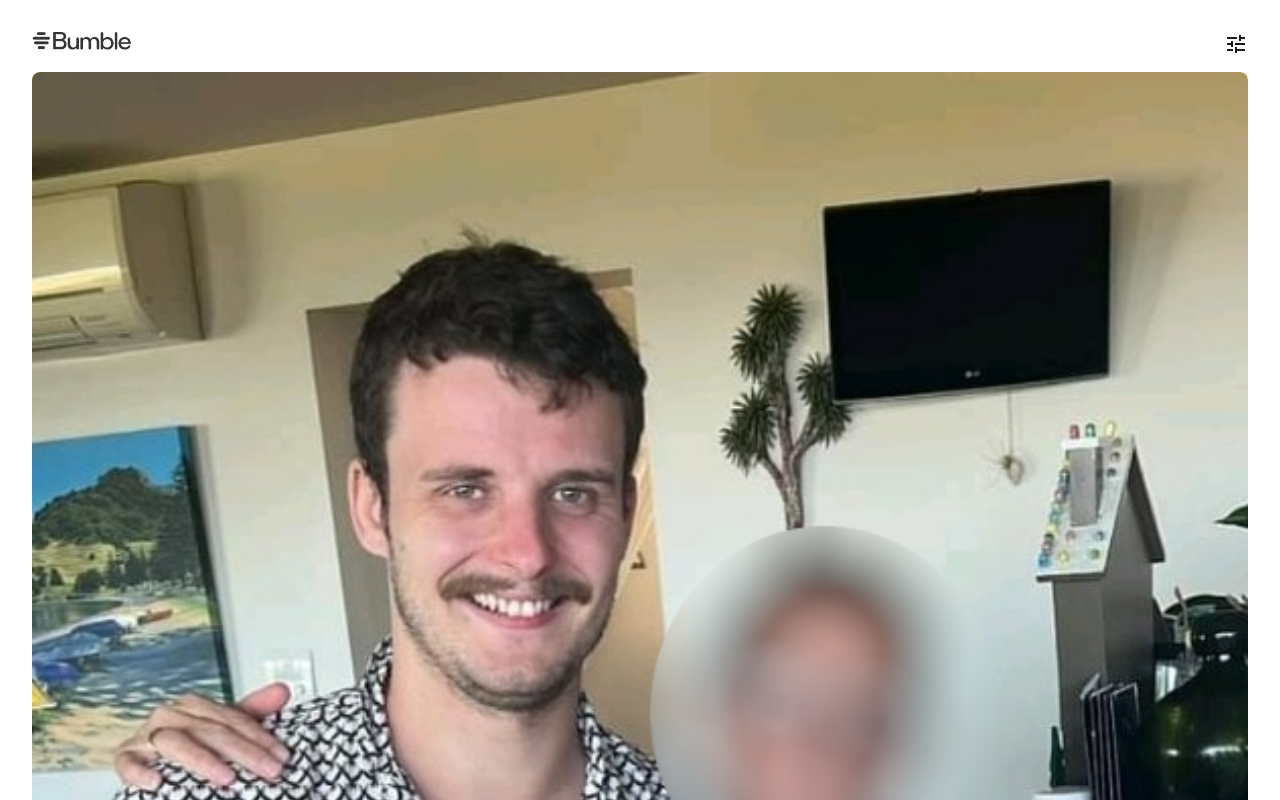
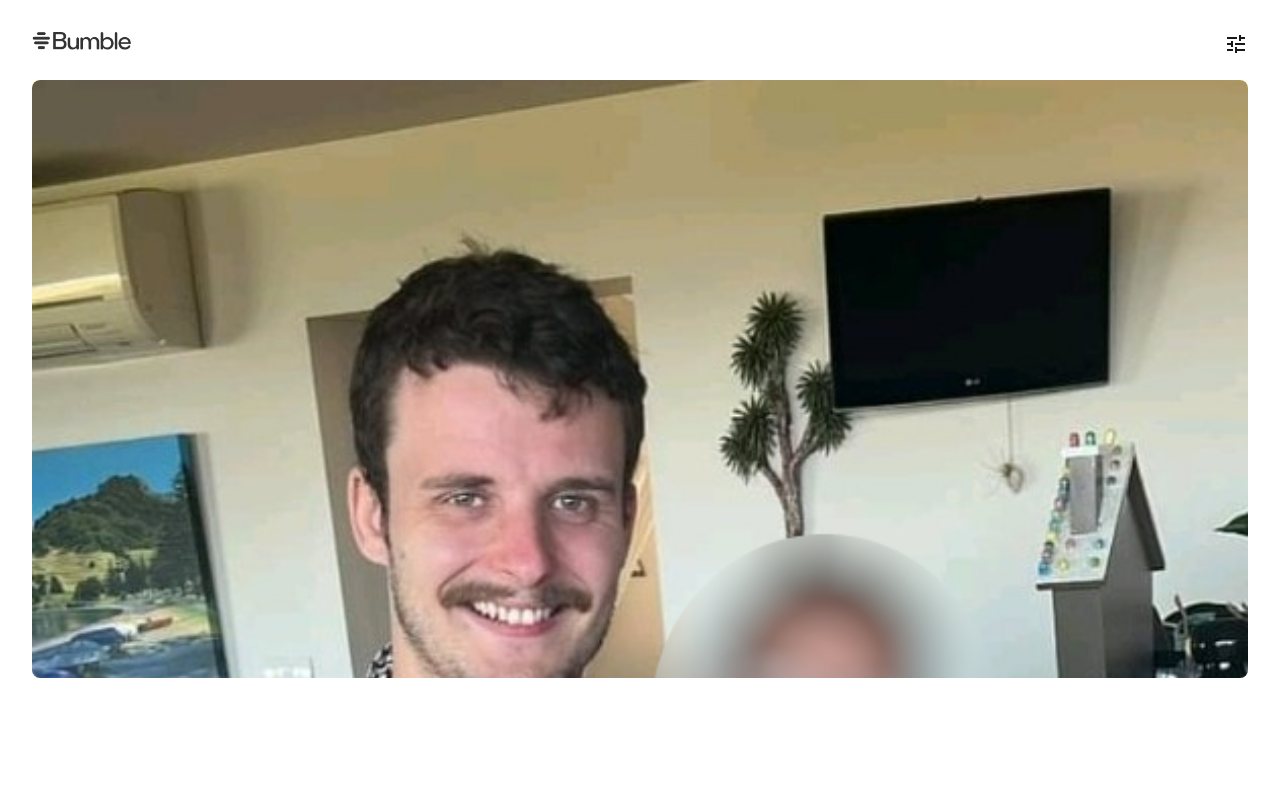
Before and after one commit to Cole-Maguire/rachel-birthday, a Next.js app: page / in a window 1280 px wide. Shown: the top 800 px of the page. Built offline with nearby package versions, Linux system fonts and the light colour scheme.

Commit message:
add swiping animation

```diff
--- a/app/page.tsx
+++ b/app/page.tsx
@@ -1,8 +1,42 @@
+"use client";
+
 import Image from "next/image";
+import { useState, useRef, MouseEvent, TouchEvent } from "react";
 
 export default function Home() {
+  const [offset, setOffset] = useState(0);
+  const [isDragging, setIsDragging] = useState(false);
+  const startXRef = useRef(0);
+
+  const handleDragStart = (e: MouseEvent | TouchEvent) => {
+    setIsDragging(true);
+    startXRef.current = "touches" in e ? e.touches[0].clientX : e.clientX;
+  };
+
+  const handleDragMove = (e: MouseEvent | TouchEvent) => {
+    if (!isDragging) return;
+    const currentX = "touches" in e ? e.touches[0].clientX : e.clientX;
+    const diff = currentX - startXRef.current;
+    if (Math.abs(diff) > 40) setOffset(diff); // prevent slightly diagonal scrolling from cauysing issues
+  };
+
+  const handleDragEnd = () => {
+    setIsDragging(false);
+    if (Math.abs(offset) > 200) {
+      // Swipe threshold
+      const direction = offset > 0 ? "right" : "left";
+      console.log(`Swiped ${direction}`);
+      if (direction === "left") {
+        alert("Are you sure about that?");
+      } else {
+        console.debug('show "its a match! popup');
+      }
+    }
+    setOffset(0);
+  };
+
   return (
-    <div className="h-vh flex grid min-h-screen grid-flow-row gap-4 overflow-hidden p-8 font-[family-name:var(--bumble-font)]">
+    <div className="flex grid h-dvh min-h-screen grid-flow-row gap-6 overflow-hidden p-8 font-[family-name:var(--bumble-font)]">
       <header className="flex w-full min-w-min shrink justify-between">
         <div>
           <Image
@@ -16,8 +50,20 @@ export default function Home() {
         </div>
         <span className="material-icons">tune</span>
       </header>
-      <main className="h-9/10 bg-(--bumble-yellow) w-full flex-1 overflow-scroll rounded-lg">
-        <div className="h-vh min-h-min w-full flex-1 flex-col items-center gap-8 rounded-lg sm:items-start">
+      <main
+        className="h-9/10 bg-(--bumble-yellow) w-full flex-1 overflow-scroll rounded-lg"
+        onMouseDown={handleDragStart}
+        onMouseMove={handleDragMove}
+        onMouseUp={handleDragEnd}
+        onMouseLeave={handleDragEnd}
+        onTouchStart={handleDragStart}
+        onTouchMove={handleDragMove}
+        onTouchEnd={handleDragEnd}
+        style={{
+          transform: `translateX(${offset * 1.5}px) rotate(${offset / 500}rad)`,
+        }}
+      >
+        <div className="h-vh min-h-min w-full flex-1 flex-col items-center gap-8 rounded-lg transition-transform sm:items-start">
           <div>
             <Image
               src="/rachel-birthday/blurred-main.png"
```
